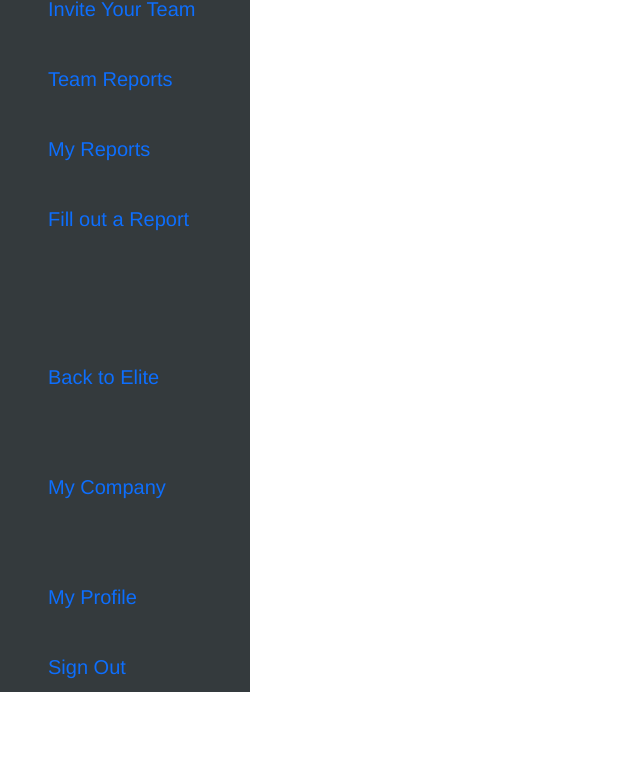
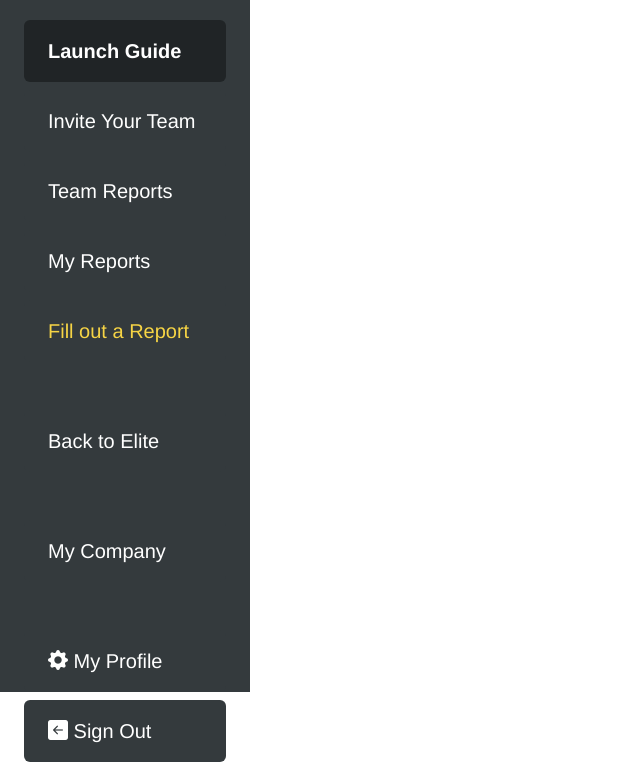
Before and after one commit to codemakeracademy/weekly-team-report-html-team1, a website built with webpack: page index.html in a window 1280 px wide. Shown: the part 108-878 px from the top of the page, without its empty margins (0-640 px from the left). Before the commit the page ends 800 px from the top, so only its background shows below. Built offline with nearby package versions, Linux system fonts and the light colour scheme.

Commit message:
fix: edit side menu and add bootstrap-icons

```diff
--- a/src/components/sidenavmenu.html
+++ b/src/components/sidenavmenu.html
@@ -1,15 +1,16 @@
 <div class="sidenav d-flex justify-content-between mb-auto p-2">
     <nav class="nav flex-column">
-        <a class="text-start btn btn-dark btn-lg fw-bold fs-5 nav-link active mx-3 mt-2 px-4 py-3" href="#">Launch Guide</a>
-        <a class="text-start btn btn-dark btn-lg fs-5 nav-link mx-3 mt-2 px-4 py-3" href="#">Invite Your Team</a>
-        <a class="text-start btn btn-dark btn-lg fs-5 nav-link mx-3 mt-2 px-4 py-3" href="#">Team Reports</a>
-        <a class="text-start btn btn-dark btn-lg fs-5 nav-link mx-3 mt-2 px-4 py-3" href="#">My Reports</a>
-        <a class="text-start btn btn-dark btn-lg fs-5 nav-link mx-3 mt-2 mb-5 px-4 py-3" href="#">Fill out a Report</a>
+        <img class="img-fluid mt-2 mb-4 px-4" src="../img/wrlogo.png" alt="Weekly Report"></img>
+        <a class="nav-link text-start btn fs-5 mx-3 mt-2 px-4 py-3 active fw-bold" href="#">Launch Guide</a>
+        <a class="nav-link text-start btn fs-5 mx-3 mt-2 px-4 py-3" href="#">Invite Your Team</a>
+        <a class="nav-link text-start btn fs-5 mx-3 mt-2 px-4 py-3" href="#">Team Reports</a>
+        <a class="nav-link text-start btn fs-5 mx-3 mt-2 px-4 py-3" href="#">My Reports</a>
+        <a class="nav-link text-start btn fs-5 mx-3 mt-2 px-4 py-3 yellow" href="#">Fill out a Report</a>
     </nav>
     <nav class="nav flex-column">
-        <a class="text-start btn btn-dark btn-lg fs-5 nav-link mx-3 mb-5 mt-5 px-4 py-3" href="#">Back to Elite</a>
-        <a class="text-start btn btn-dark btn-lg fs-5 nav-link mx-3 mb-5 px-4 py-3" href="#">My Company</a>
-        <a class="text-start btn btn-dark btn-lg fs-5 nav-link mx-3 mb-2 px-4 py-3" href="#">My Profile</a>
-        <a class="text-start btn btn-dark btn-lg fs-5 nav-link mx-3 mb-2 px-4 py-3" href="#">Sign Out</a>
+        <a class="nav-link text-start btn fs-5 mx-3 mb-5 px-4 py-3 mt-5" href="#">Back to Elite</a>
+        <a class="nav-link text-start btn fs-5 mx-3 mb-5 px-4 py-3" href="#">My Company</a>
+        <a class="nav-link text-start btn fs-5 mx-3 mb-2 px-4 py-3" href="#"><i class="bi bi-gear-fill"></i> My Profile</a>
+        <a class="nav-link text-start btn fs-5 mx-3 mb-2 px-4 py-3" href="#"><i class="bi bi-arrow-left-square-fill"></i> Sign Out</a>
     </nav>
 </div>
--- a/src/styles/_common.scss
+++ b/src/styles/_common.scss
@@ -1,9 +1,9 @@
 .sidenav {
     height: 100%;
+    min-height: 785px;
     width: 250px;
-    max-width: 250px;
     background-color: #343A3D;
-    position: fixed;
+    position: absolute;
     top: 0px;
     left: 0px;
     z-index: 1;
@@ -11,4 +11,25 @@
 }
 .sidenav > nav > a {
     font-family: 'Franklin Gothic Medium';
+    background-color: #343A3D;
+    border-color: #343A3D;
+    color: white;
 }
+.sidenav > nav > a:hover {
+    background-color: #202426;
+    border-color: #202426;
+    color: white;
+}
+.sidenav > nav > a:focus {
+    background-color: #273133;
+    border-color: #202426;
+    color: white;
+}
+.sidenav > nav > a.active {
+    background-color: #202426;
+    border-color: #202426;
+    color: white;
+}
+.sidenav > nav > a.yellow {
+    color: #F6D445;
+}
--- a/src/styles/main.scss
+++ b/src/styles/main.scss
@@ -1,3 +1,4 @@
 @import '_common.scss';
 @import '~bootstrap/scss/bootstrap';
-//@import '../../node_modules/bootstrap-icons/font/bootstrap-icons.scss';
+$bootstrap-icons-font-dir: "~bootstrap-icons/font/fonts";
+@import '~bootstrap-icons/font/bootstrap-icons';
```
Also changed, not shown: src/styles/_variables.scss (added, +7 -0 lines), src/img/wrlogo.png (added).
